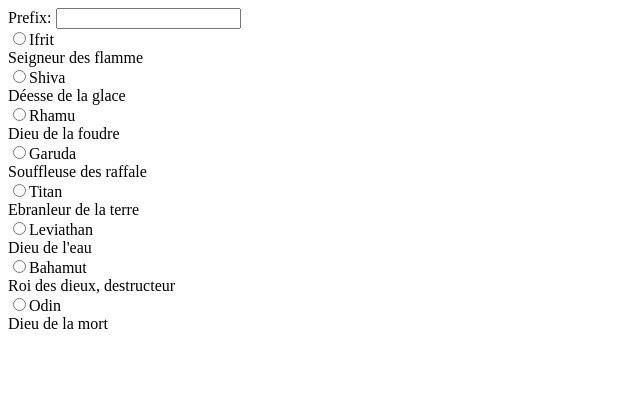
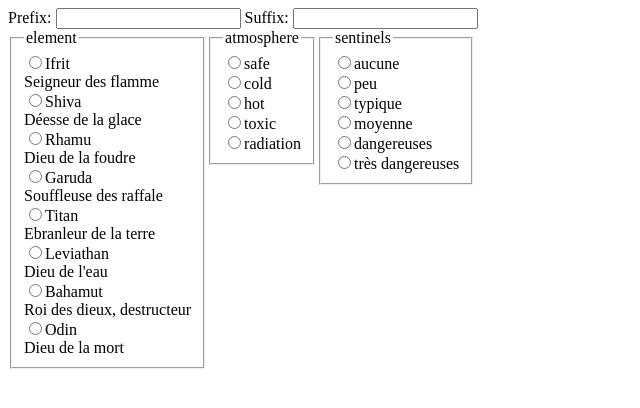
Before and after one commit to GyD/NMSxFFXIV-PNG, a plain HTML site: page index.html in a window 1280 px wide. Shown: the whole page, without its empty margins (0-640 px from the left). Drawn offline with Linux system fonts and the light colour scheme.

Commit message:
Added atmosphere and sentinels

```diff
--- a/css/style.css
+++ b/css/style.css
@@ -1,3 +1,7 @@
 #generator-placeholder div p {
     margin: 0;
 }
+
+#generator-placeholder fieldset {
+    float: left;
+}
--- a/index.html
+++ b/index.html
@@ -9,6 +9,7 @@
 <div id="generator">
     <form>
         <label>Prefix: <input name="prefix"/></label>
+        <label>Suffix: <input name="suffix"/></label>
 
         <div id="generator-placeholder"></div>
     </form>
--- a/js/helper.js
+++ b/js/helper.js
@@ -105,13 +105,23 @@ var helper = {
 
         return element;
     },
-    "createFieldset": function () {
+    "createFieldset": function (legend) {
+        var fieldsetElement = this.createElement('fieldset'),
+            legendElement = null
+            ;
 
+        if (legend) {
+            legendElement = this.createElement('legend');
+            legendElement.append(document.createTextNode(legend));
+            fieldsetElement.appendChild(legendElement);
+        }
+
+        return fieldsetElement;
     },
     "createInputElement": function (name, value, label, type, description) {
 
         var
-            id = name + '-' +  value,
+            id = name + '-' + value,
             inputElement = helper.createElement('input', {
                 "type": type || "text",
                 "name": name,
@@ -119,7 +129,7 @@ var helper = {
                 "id": id
             }),
             wrapperElement = helper.createElement('div')
-        ;
+            ;
 
         wrapperElement.appendChild(inputElement);
 
@@ -130,7 +140,7 @@ var helper = {
             wrapperElement.appendChild(labelElement);
         }
 
-        if( description ){
+        if (description) {
             var descriptionElement = helper.createElement('p');
             descriptionElement.appendChild(document.createTextNode(description));
             wrapperElement.appendChild(descriptionElement);
--- a/js/script.js
+++ b/js/script.js
@@ -6,8 +6,9 @@ helper.ready(function () {
         var data = settings.data;
 
         helper.each(data, function (setName, setDatas) {
+            var fieldset = helper.createFieldset(setName);
             helper.each(setDatas, function (value, text) {
-                placeholder.appendChild(helper.createInputElement(
+                fieldset.appendChild(helper.createInputElement(
                     setName,
                     value,
                     text.name,
@@ -15,6 +16,8 @@ helper.ready(function () {
                     text.description
                 ));
             });
+
+            placeholder.appendChild(fieldset);
         });
     });
 
--- a/settings.json
+++ b/settings.json
@@ -1,12 +1,12 @@
 {
-    "pattern": "{element}{sentinels}{faun}{flora}",
+    "pattern": "{element}{atmosphere}{sentinels}{faun}{flora}",
     "data": {
         "element": {
-            "if": {
+            "fi": {
                 "name": "Ifrit",
                 "description": "Seigneur des flamme"
             },
-            "si":  {
+            "si": {
                 "name": "Shiva",
                 "description": "Déesse de la glace"
             },
@@ -26,14 +26,50 @@
                 "name": "Leviathan",
                 "description": "Dieu de l'eau"
             },
-
             "ba": {
                 "name": "Bahamut",
                 "description": "Roi des dieux, destructeur"
             },
-            "od": {
+            "di": {
                 "name": "Odin",
                 "description": "Dieu de la mort"
+            }
+        },
+        "atmosphere": {
+            "sa": {
+                "name": "safe"
+            },
+            "co": {
+                "name": "cold"
+            },
+            "ho": {
+                "name": "hot"
+            },
+            "to": {
+                "name": "toxic"
+            },
+            "ra": {
+                "name": "radiation"
+            }
+        },
+        "sentinels": {
+            "l": {
+                "name": "aucune"
+            },
+            "f": {
+                "name": "peu"
+            },
+            "t": {
+                "name": "typique"
+            },
+            "m": {
+                "name": "moyenne"
+            },
+            "d": {
+                "name": "dangereuses"
+            },
+            "h": {
+                "name": "très dangereuses"
             }
         }
     }
```
